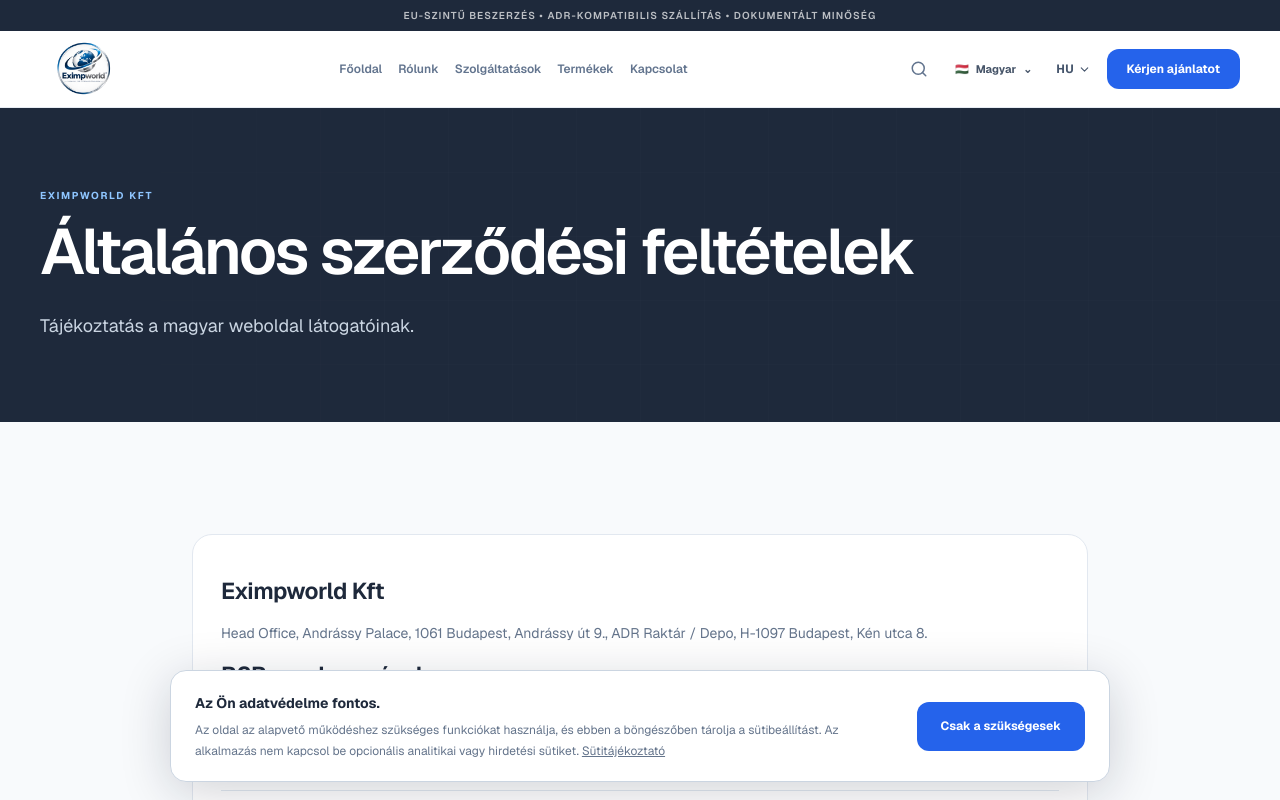
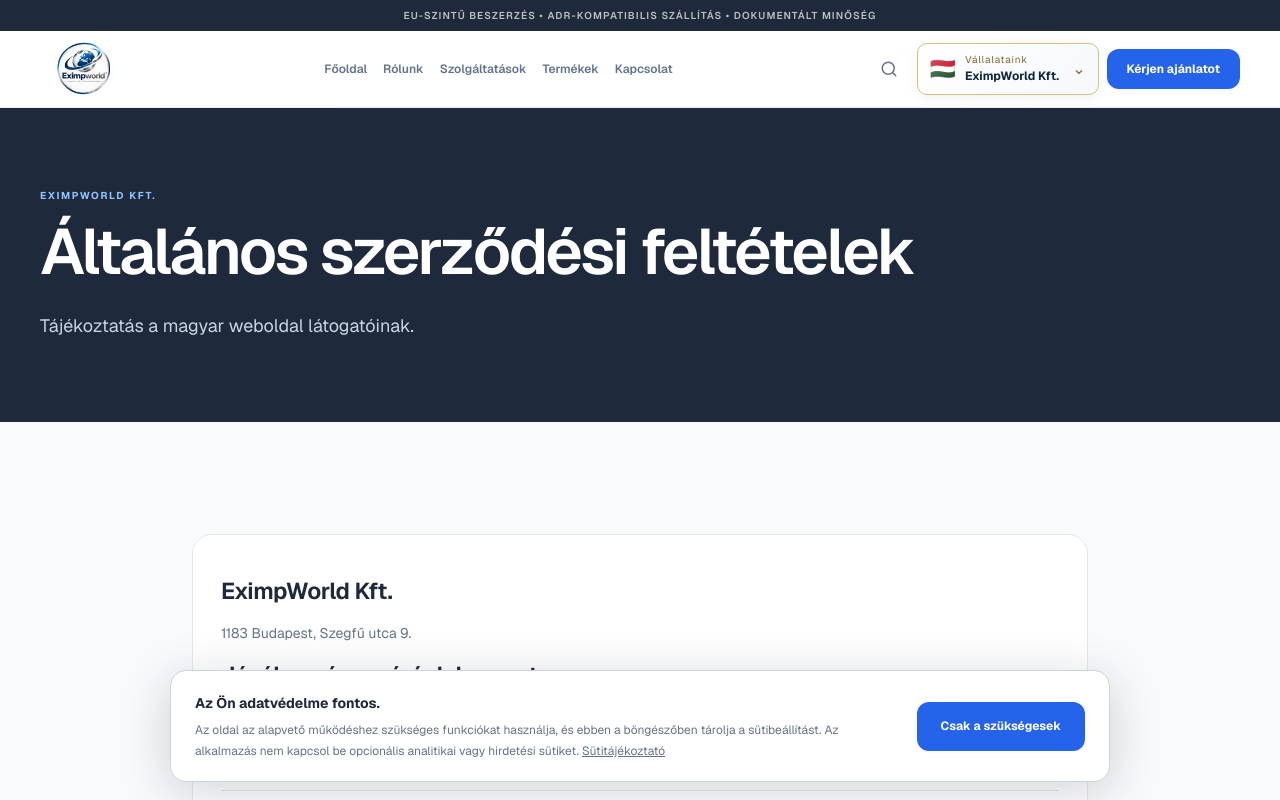
Before and after one commit to kurkoglobal-beep/eximpworld, a Next.js app: page /aszf in a window 1280 px wide. Shown: the top 800 px of the page. Built offline with nearby package versions, Linux system fonts and the light colour scheme.

Commit message:
Add company selector and company-specific contact and legal previews

```diff
--- /dev/null
+++ b/app/karrier/page.tsx
@@ -0,0 +1,17 @@
+'use client';
+import { Header, Footer, PageIntro } from '@/components/site-shell';
+import { useLocale } from '@/components/locale';
+import { companies } from '@/config/companies';
+export default function Careers() {
+  const { locale } = useLocale();
+  const company = companies[locale];
+  const en = locale === 'en';
+  return <><Header /><main><PageIntro eyebrow={company.name} title={en ? 'Career Opportunities' : 'Karrierlehetőségek'} copy={en ? 'International trade. Personal commitment. Professional connections.' : 'Nemzetközi kereskedelem. Személyes elkötelezettség. Szakmai kapcsolatok.'} />
+    <section className="section"><article className="uk-card max-w-4xl mx-auto">
+      <h2>{company.name}</h2>
+      <p>{en ? 'Explore the people and business behind EXIM WORLD LTD: international chemical sourcing, customer relationships and logistics coordination.' : 'Ismerje meg az EximpWorld Kft. világát: nemzetközi vegyipari alapanyag-beszerzés, ügyfélkapcsolatok és logisztikai koordináció.'}</p>
+      <h3>{en ? 'Vacancy information' : 'Álláslehetőségekkel kapcsolatos információk'}</h3>
+      <p>{en ? 'Approved vacancy information has not yet been provided for EXIM WORLD LTD. No vacancies or recruitment terms are published on this page.' : 'Az EximpWorld Kft. jóváhagyott álláshirdetései még nem állnak rendelkezésre. Ezen az oldalon nem teszünk közzé állásajánlatot vagy felvételi feltételeket.'}</p>
+      <p>{en ? 'For general enquiries, contact' : 'Általános érdeklődéshez keresse vállalatunkat:'} <a className="underline break-words" href={`mailto:${company.email}`}>{company.email}</a></p>
+    </article></section></main><Footer /></>;
+}
--- a/app/layout.tsx
+++ b/app/layout.tsx
@@ -50,9 +50,9 @@
       : `${huProduct?.hu || product.name} – műszaki adatok, dokumentáció és egyedi B2B ajánlatkérés.`
     : market.seo.description;
   const englishTitles: Record<string, string> = {
-    '/': 'Chemical Raw Materials', '/termekek': 'Product Catalogue', '/szolgaltatasok': 'Services', '/rolunk': 'About us', '/kapcsolat': 'Contact and Quotation', '/iparagak': 'Industries', '/adatvedelem': 'Privacy Policy', '/sutik': 'Cookie Policy', '/aszf': 'Terms & Conditions'
+    '/': 'Chemical Raw Materials', '/termekek': 'Product Catalogue', '/szolgaltatasok': 'Services', '/rolunk': 'About us', '/kapcsolat': 'Contact and Quotation', '/iparagak': 'Industries', '/adatvedelem': 'Privacy Policy', '/sutik': 'Cookie Policy', '/aszf': 'General Terms & Conditions', '/karrier': 'Careers'
   };
-  const title = locale === 'en' && path === '/rolunk' ? 'About EXIM WORLD LTD | EximpWorld' : locale === 'en' ? `${huProduct?.en || englishTitles[path] || 'Chemical Supply Services'} | EximpWorld Hungary` : originalTitle;
+  const title = locale === 'en' && path === '/rolunk' ? 'About EXIM WORLD LTD | EximpWorld' : locale === 'en' ? `${huProduct?.en || englishTitles[path] || 'Chemical Supply Services'} | EXIM WORLD LTD` : originalTitle;
   const description = locale === 'en' && path === '/rolunk' ? 'EXIM WORLD LTD is a privately owned, UK-registered trading company specialising in the international sourcing and supply of chemical raw materials for industrial and manufacturing businesses.' : locale === 'en' ? (huProduct ? `${huProduct.en} – technical information, documentation and individual B2B quotations.` : 'Strategic raw material supply and reliable industrial partnerships through direct international manufacturer relationships.') : originalDescription;
   const incompleteLegal = [
     '/privacy-policy',
@@ -61,6 +61,7 @@
     '/adatvedelem',
     '/sutik',
     '/aszf',
+    '/karrier',
   ].includes(path);
   return {
     metadataBase: new URL(`https://${market.domain}`),
--- a/components/about-team.tsx
+++ b/components/about-team.tsx
@@ -2,7 +2,7 @@
 import styles from './about-team.module.css';
 
 const team = [
-  { name: 'Ernő Demus', role: 'Director', email: 'erno.uk@eximpworld.hu', image: 'erno-demus' },
+  { name: 'Ernő Demus', role: 'UK Business Manager', email: 'eximpworldltd@eximpworld.hu', image: 'erno-demus' },
   { name: 'Harper Wilson', role: 'Customer Service Representative', email: 'harper.uk@eximpworld.hu', image: 'harper-wilson' },
   { name: 'Oliver Patel', role: 'Customs & Compliance Administrator', email: 'oliver.uk@eximpworld.hu', image: 'oliver-patel' },
   { name: 'Thomas Taylor', role: 'Logistics & Supply Chain Specialist', email: 'thomas.uk@eximpworld.hu', image: 'thomas-taylor' },
--- /dev/null
+++ b/components/company-switcher.module.css
@@ -0,0 +1,14 @@
+.selector{position:relative;color:#10283f;flex-shrink:0}
+.selector summary{display:flex;align-items:center;gap:9px;padding:9px 12px;border:1px solid #d6bd83;border-radius:10px;background:linear-gradient(130deg,#fff,#f6f8fc);cursor:pointer;list-style:none;min-height:48px;box-shadow:0 3px 12px #122b4410}
+.selector summary::-webkit-details-marker{display:none}
+.selector summary:focus-visible,.options a:focus-visible{outline:3px solid #2563eb;outline-offset:3px}
+.caption{display:block;color:#86682c;font-size:10px;letter-spacing:.08em;line-height:1.4}
+.selector strong{display:block;font-size:12px;line-height:1.5;white-space:nowrap}
+.flag{font-size:21px;line-height:1.2}.arrow{margin-left:4px;color:#86682c}
+.options{position:absolute;right:0;top:calc(100% + 10px);width:300px;max-width:calc(100vw - 24px);padding:10px;background:white;border:1px solid #dbe3ee;border-top:3px solid #c8a660;border-radius:12px;box-shadow:0 18px 48px #10283f26;z-index:60}
+.options p{font-size:11px;color:#64748b;padding:5px 10px 9px}
+.options a{display:flex;align-items:center;gap:12px;padding:12px 10px;border-radius:8px;min-height:64px}
+.options a>span:last-child{margin-left:auto;color:#987739}
+.options a:hover,.options a[aria-current=true]{background:#eef3fa}
+.options small{display:block;font-size:12px;color:#64748b;margin-top:2px}
+@media(max-width:380px){.selector summary{gap:6px;padding:7px 8px}.selector strong{font-size:11px}.flag{font-size:18px}.arrow{margin-left:0}.options{right:-45px}}
--- a/components/legal-content.tsx
+++ b/components/legal-content.tsx
@@ -1,11 +1,13 @@
 'use client';
-import { translatedTerm } from '@/lib/language';
+import { companies } from '@/config/companies';
+import { markets } from '@/config/markets';
 import { usePathname } from 'next/navigation';
 import { useLocale } from './locale';
 import { PageIntro } from './site-shell';
 export function LegalPageContent() {
   const { market, locale } = useLocale();
   const en = locale === 'en';
+  const company = companies[locale];
   const path = usePathname();
   const kind =
     path.includes('cookie') || path.includes('sutik')
@@ -16,7 +18,7 @@
   const title = en
     ? {
         cookies: 'Cookie Policy',
-        terms: 'Terms & Conditions',
+        terms: 'General Terms & Conditions',
         privacy: 'Privacy Policy',
       }[kind]
     : {
@@ -24,22 +26,22 @@
         terms: 'Általános szerződési feltételek',
         privacy: 'Adatkezelési tájékoztató',
       }[kind];
-  const approved = market.legal[kind];
+  const approved = (en ? markets.uk : market).legal[kind];
   return (
     <>
       <PageIntro
-        eyebrow={market.company.name}
+        eyebrow={company.name}
         title={title}
         copy={
           en
-            ? 'Information for visitors to the Hungarian website.'
+            ? 'Company information for EXIM WORLD LTD.'
             : 'Tájékoztatás a magyar weboldal látogatóinak.'
         }
       />
       <section className="section">
         <article className="uk-card max-w-4xl mx-auto">
-          <h2>{market.company.name}</h2>
-          <p>{market.company.address.map(x => translatedTerm(x, en)).join(', ')}</p>
+          <h2>{company.name}</h2>
+          <p>{company.address}</p>
           {approved ? (
             approved.map((paragraph, i) => <p key={i}>{paragraph}</p>)
           ) : (
@@ -86,12 +88,8 @@
                 </>
               ) : (
                 <>
-                  <h3>{en ? 'B2B enquiries' : 'B2B megkeresések'}</h3>
-                  <p>
-                    {en
-                      ? 'This website supports sourcing enquiries. Product availability, specifications, packaging, prices and delivery arrangements require an individual quotation and confirmation. The planning calculator produces volume estimates, not a binding commercial offer.'
-                      : 'A weboldal beszerzési megkereséseket támogat. Az elérhetőség, specifikáció, kiszerelés, ár és szállítás egyedi ajánlatot és visszaigazolást igényel. A tervező kalkulációja nem kötelező kereskedelmi ajánlat.'}
-                  </p>
+                  <h3>{en ? 'Document awaiting approval' : 'Jóváhagyásra váró dokumentum'}</h3>
+                  <p>{en ? 'The General Terms & Conditions of EXIM WORLD LTD are being prepared and require separate approval. No contractual terms are published on this page.' : 'Az EximpWorld Kft. Általános szerződési feltételei előkészítés alatt állnak, és külön jóváhagyást igényelnek. Ezen az oldalon nem teszünk közzé szerződéses feltételeket.'}</p>
                 </>
               )}
               <div className="mt-8 border-t border-slate-200 pt-6">
--- a/components/market-switcher.tsx
+++ b/components/market-switcher.tsx
@@ -1,8 +1,34 @@
-"use client";
+'use client';
+import { useEffect, useRef } from 'react';
 import { usePathname, useSearchParams } from 'next/navigation';
 import { useLocale } from './locale';
 import { languageHref } from '@/lib/language';
+import { companies } from '@/config/companies';
+import styles from './company-switcher.module.css';
 export function MarketSwitcher() {
- const {locale} = useLocale(); const path = usePathname(); const query = useSearchParams();
- return <div className="market-selector" aria-label="Language"><details><summary aria-label={locale === 'hu' ? 'Nyelv: Magyar' : 'Language: English'}>{locale === 'hu' ? '🇭🇺' : '🇬🇧'} <span>{locale === 'hu' ? 'Magyar' : 'English'}</span><span aria-hidden>⌄</span></summary><div className="market-options">{(['hu','en'] as const).map(id => <a key={id} href={languageHref(path + (query.toString() ? '?' + query : ''), id)} lang={id} aria-current={id === locale ? 'true' : undefined} onClick={e => {e.currentTarget.href = languageHref(window.location.pathname + window.location.search + window.location.hash, id);}}>{id === 'hu' ? '🇭🇺 Magyar' : '🇬🇧 English'}</a>)}</div></details></div>;
+  const { locale } = useLocale();
+  const path = usePathname();
+  const query = useSearchParams();
+  const ref = useRef<HTMLDetailsElement>(null);
+  const company = companies[locale];
+  useEffect(() => {
+    const outside = (e: PointerEvent) => { if (!ref.current?.contains(e.target as Node)) ref.current?.removeAttribute('open'); };
+    const escape = (e: KeyboardEvent) => { if (e.key === 'Escape' && ref.current?.open) { ref.current.removeAttribute('open'); ref.current.querySelector('summary')?.focus(); } };
+    document.addEventListener('pointerdown', outside);
+    document.addEventListener('keydown', escape);
+    return () => { document.removeEventListener('pointerdown', outside); document.removeEventListener('keydown', escape); };
+  }, []);
+  return <details ref={ref} className={styles.selector}>
+    <summary aria-label={`${locale === 'hu' ? 'Vállalataink' : 'Our Companies'}: ${company.label}`}>
+      <span className={styles.flag} aria-hidden="true">{company.flag}</span>
+      <span><span className={styles.caption}>{locale === 'hu' ? 'Vállalataink' : 'Our Companies'}</span><strong>{company.label}</strong></span>
+      <span className={styles.arrow} aria-hidden="true">⌄</span>
+    </summary>
+    <div className={styles.options}>
+      <p>{locale === 'hu' ? 'Válasszon vállalatot' : 'Choose your company'}</p>
+      {(['hu', 'en'] as const).map(id => <a key={id} href={languageHref(path + (query.toString() ? '?' + query : ''), id)} lang={id} aria-current={id === locale ? 'true' : undefined} onClick={e => { e.currentTarget.href = languageHref(window.location.pathname + window.location.search + window.location.hash, id); }}>
+        <span className={styles.flag} aria-hidden="true">{companies[id].flag}</span><span><strong>{companies[id].label}</strong><small>{companies[id].country}</small></span><span aria-hidden="true">{id === locale ? '✓' : '↗'}</span>
+      </a>)}
+    </div>
+  </details>;
 }
--- a/components/rfq-form.tsx
+++ b/components/rfq-form.tsx
@@ -54,7 +54,7 @@
     setStatus('');
     const data = {
       ...Object.fromEntries(new FormData(form)),
-      market: market.id,
+      market: en ? 'uk' : 'hu',
       companyRecipient: company.name,
       productName: selected?.name || product,
     };
@@ -302,7 +302,7 @@
               <LocaleLink
                 className="text-link"
                 href={download}
-                download={`EximpWorld-${market.id}-RFQ.txt`}
+                download={`EximpWorld-${en ? 'uk' : 'hu'}-RFQ.txt`}
               >
                 {en ? 'Download request' : 'Ajánlatkérés letöltése'}
               </LocaleLink>
--- a/components/site-shell.tsx
+++ b/components/site-shell.tsx
@@ -4,7 +4,6 @@
 import LocaleLink from '@/components/locale-link';
 import { usePathname } from 'next/navigation';
 import {
-  ChevronDown,
   Mail,
   Menu,
   Phone,
@@ -23,7 +22,7 @@
 };
 const links = ['/', '/rolunk', '/szolgaltatasok', '/termekek', '/kapcsolat'];
 export function Header() {
-  const { locale, toggle, market } = useLocale();
+  const { locale, market } = useLocale();
   const uk = market.id === 'uk';
   const navLinks = uk
     ? ['/', '/products', '/industries', '/services', '/about', '/contact']
@@ -69,14 +68,6 @@
               <Search size={18} />
             </LocaleLink>
             <MarketSwitcher />
-            {!uk && (
-              <button
-                onClick={toggle}
-                className="hidden h-10 items-center gap-1 px-2 text-xs font-bold text-slate-600 sm:flex"
-              >
-                {locale.toUpperCase()} <ChevronDown size={13} />
-              </button>
-            )}
             <LocaleLink
               href={marketPath('/kapcsolat', market.id)}
               className="hidden rounded-lg bg-[#2563EB] px-5 py-3 text-xs font-bold text-white sm:block"
@@ -106,14 +97,7 @@
                 {navLabels[i]}
               </LocaleLink>
             ))}
-            {!uk && (
-              <button
-                onClick={toggle}
-                className="mt-4 text-xs font-bold text-[#2563EB]"
-              >
-                HU / EN
-              </button>
-            )}
+
           </nav>
         )}
       </header>
@@ -168,10 +152,11 @@
             <p>Company No. 16526371<br />Registered in England and Wales</p>
             <div><p className="font-medium text-white">Registered Office</p><address className="not-italic">BM Centre, 11 St. Martins Close, Winchester, SO23 0HD, United Kingdom</address></div>
             <a className="block underline underline-offset-4 hover:text-white" href="https://find-and-update.company-information.service.gov.uk/company/16526371" target="_blank" rel="noopener noreferrer">Verify on Companies House</a>
-            <a className="block break-words hover:text-white" href="mailto:sales@eximpworld.co.uk">sales@eximpworld.co.uk</a>
+            <a className="block break-words hover:text-white" href="mailto:eximpworldltd@eximpworld.hu">eximpworldltd@eximpworld.hu</a>
           </div>
           <div className="space-y-5 text-sm leading-6">
             <h3 className="footer-title">Our Team / Direct Contacts</h3>
+            <div><p className="font-semibold text-white">Ernő Demus</p><p>UK Business Manager</p><a className="block break-words" href="mailto:eximpworldltd@eximpworld.hu">eximpworldltd@eximpworld.hu</a><a className="block" href="tel:+447479946016">07479 946016</a><a className="block" href="https://wa.me/447479946016" target="_blank" rel="noopener noreferrer">WhatsApp ↗</a></div>
             {[
               ['Harper Wilson', 'Customer Service Representative', 'harper.uk@eximpworld.hu'],
               ['Oliver Patel', 'Customs & Compliance Administrator', 'oliver.uk@eximpworld.hu'],
@@ -233,6 +218,7 @@
           <h3 className="footer-title">
             {locale === 'hu' ? 'Gyorslinkek' : 'Quick links'}
           </h3>
+          <LocaleLink className="footer-link" href="/karrier">{en ? 'Careers' : 'Karrier'}</LocaleLink>
           {footerLinks.map((x, i) => (
             <LocaleLink className="footer-link" href={x} key={x}>
               {footerLabels[i]}
@@ -252,7 +238,7 @@
             {[
               ['/adatvedelem', locale === 'en' ? 'Privacy Policy' : 'Adatvédelem'],
               ['/sutik', locale === 'en' ? 'Cookie Policy' : 'Sütik'],
-              ['/aszf', locale === 'en' ? 'Terms & Conditions' : 'ÁSZF'],
+              ['/aszf', locale === 'en' ? 'General Terms & Conditions' : 'ÁSZF'],
             ].map(([path, label]) => (
               <LocaleLink key={path} href={marketPath(path, market.id)}>
                 {label}
--- /dev/null
+++ b/config/companies.ts
@@ -0,0 +1,14 @@
+// Company identity is route-based; the legacy market remains the catalogue configuration.
+export const companies = {
+  hu: {
+    id: 'hu', name: 'EximpWorld Kft.', label: 'EximpWorld Kft.', country: 'Hungary', flag: '🇭🇺',
+    address: '1183 Budapest, Szegfű utca 9.', number: '01-09-471262',
+    email: 'sales@eximpworld.hu', phone: '+36 30 998 0998', phoneHref: '+36309980998',
+  },
+  en: {
+    id: 'uk', name: 'EXIM WORLD LTD', label: 'EximpWorld Ltd', country: 'United Kingdom', flag: '🇬🇧',
+    address: 'BM Centre, 11 St. Martins Close, Winchester, SO23 0HD, United Kingdom', number: '16526371',
+    email: 'eximpworldltd@eximpworld.hu', phone: '07479 946016', phoneHref: '+447479946016',
+    contact: 'Ernő Demus', role: 'UK Business Manager', whatsapp: 'https://wa.me/447479946016',
+  },
+} as const;
--- a/config/english-contact.ts
+++ b/config/english-contact.ts
@@ -3,7 +3,7 @@
 export const englishContact: MarketConfig['company'] = {
   name: 'EximpWorld Ltd',
   address: ['BM Centre, 11 St. Martins Close, Winchester, SO23 0HD, United Kingdom'],
-  email: 'sales@eximpworld.co.uk',
+  email: 'eximpworldltd@eximpworld.hu',
   phone: '+44 7479 946016',
   number: null,
   vat: null,
--- a/lib/market-routes.ts
+++ b/lib/market-routes.ts
@@ -17,6 +17,7 @@
   ['/adatvedelem', '/privacy-policy'],
   ['/sutik', '/cookie-policy'],
   ['/aszf', '/terms-and-conditions'],
+  ['/karrier', '/careers'],
   ...products.map(
     (p) =>
       [`/termekek/${productSlug(p)}`, `/products/${englishSlug(p.en)}`] as [
```
Also changed, not shown: components/english-contact.tsx (+5 -3 lines), 1 other file (tests, documents, lock files or other folders).
